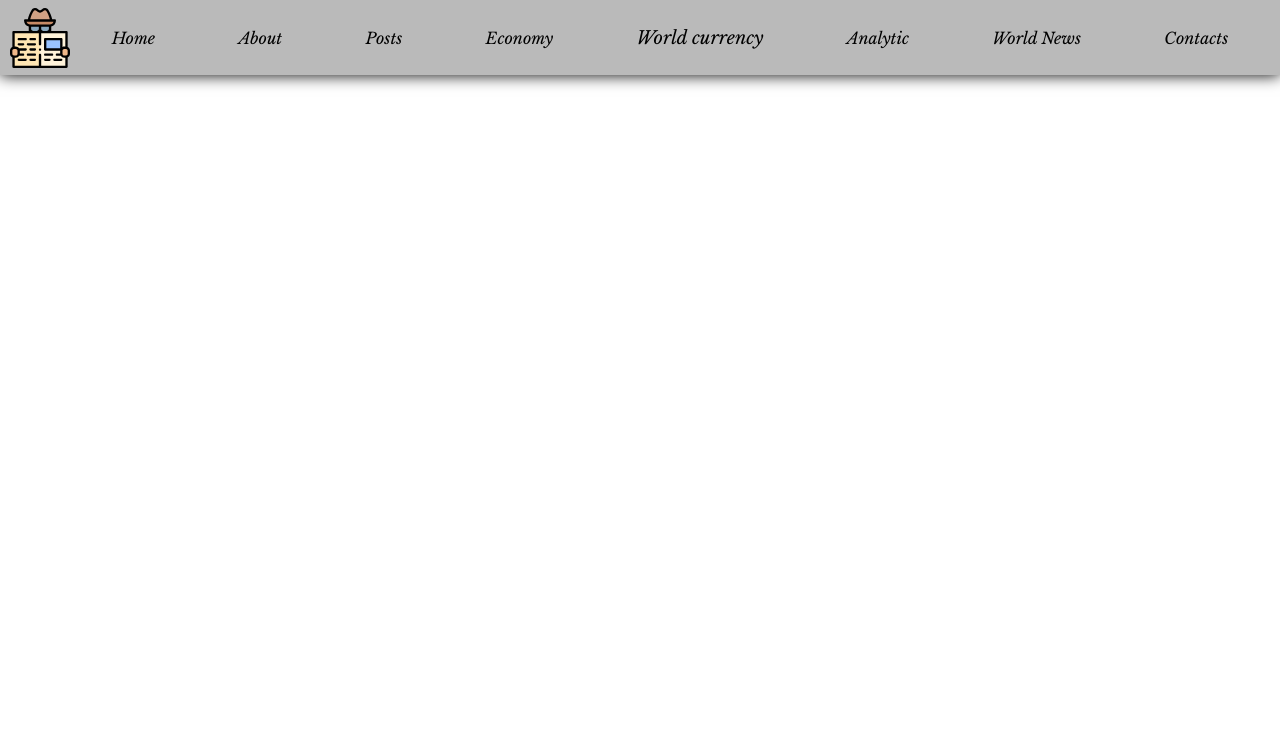
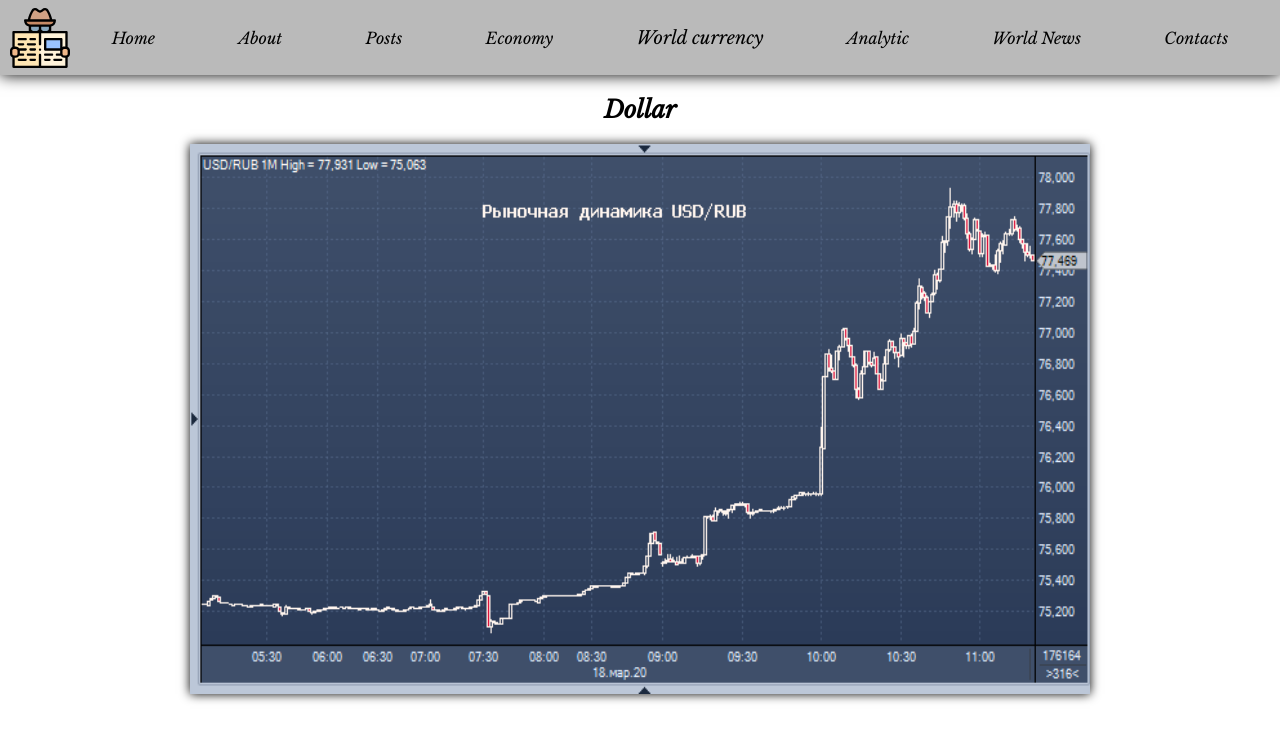
Before and after one commit to Erjankydyrov/router-example, a React (Create React App) app: page /worldValut in a window 1280 px wide. Shown: the top 740 px of the page. Built offline with nearby package versions, Linux system fonts and the light colour scheme.

Commit message:
added some news in WorldVolut

```diff
--- a/src/components/WorldVolut/WorldVolut.js
+++ b/src/components/WorldVolut/WorldVolut.js
@@ -1,9 +1,13 @@
 import classes from "./WorldVolut.module.css";
+import diagram from "../../images/diagram.png"
 
 const WorldVolut = () => {
     return (
         <div className={classes.WorldVolut}>
-
+            <div className={classes.voluta}>
+                <h2>Dollar</h2>
+                <img src={diagram} className={classes.diagram} />
+            </div>
         </div>
     );
 }
--- a/src/components/WorldVolut/WorldVolut.module.css
+++ b/src/components/WorldVolut/WorldVolut.module.css
@@ -0,0 +1,21 @@
+.diagram {
+    min-width: 900px;
+    width: 100%;
+    min-height: 550px;
+    height: 100%;
+    box-shadow: 0 0 10px black;
+}
+.voluta {
+    max-width: 1000px;
+    width: 100%;
+    max-height: 650px;
+    height: 100%;
+    display: flex;
+    flex-direction: column;
+    justify-content: space-evenly;
+    align-items: center;
+}
+.WorldVolut {
+    display: flex;
+    justify-content: center;
+}
```
